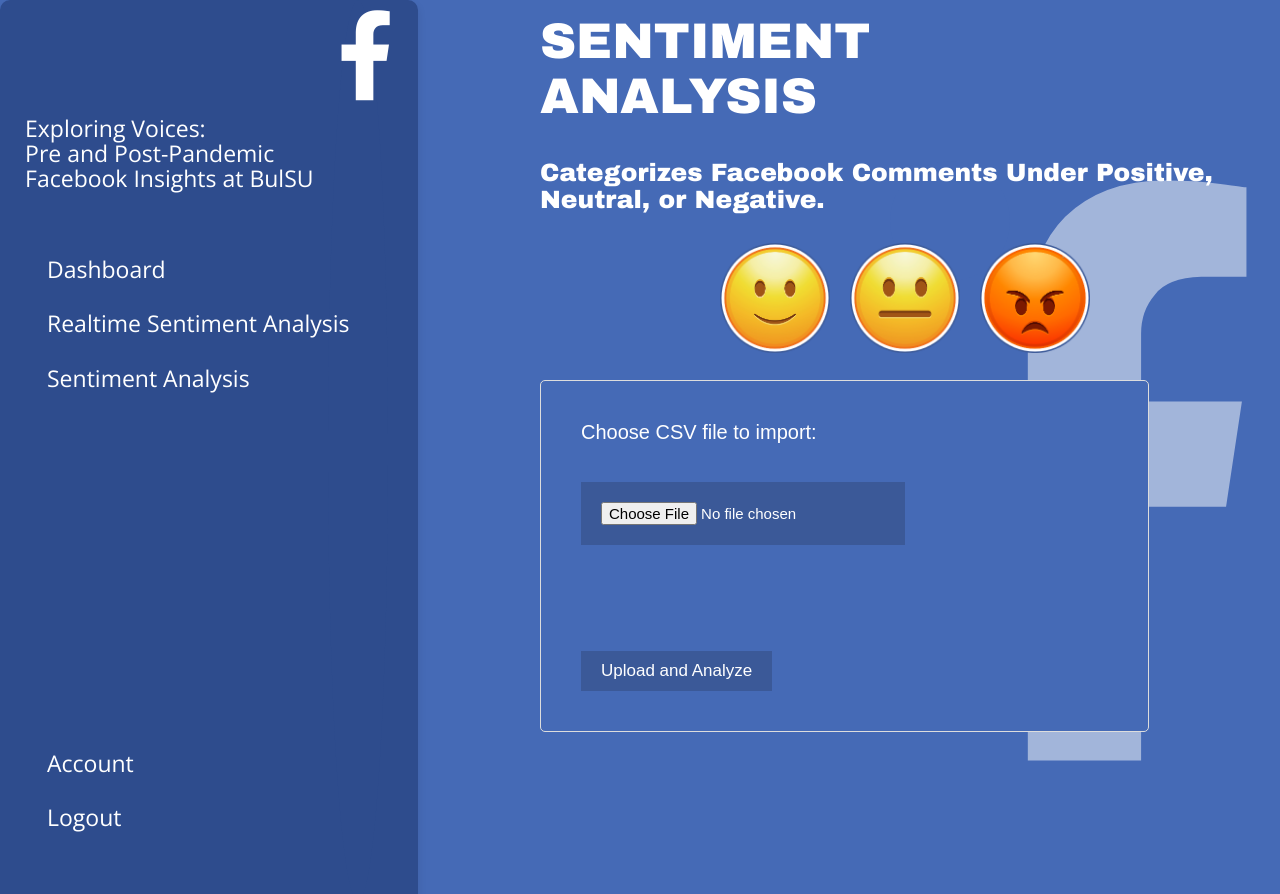
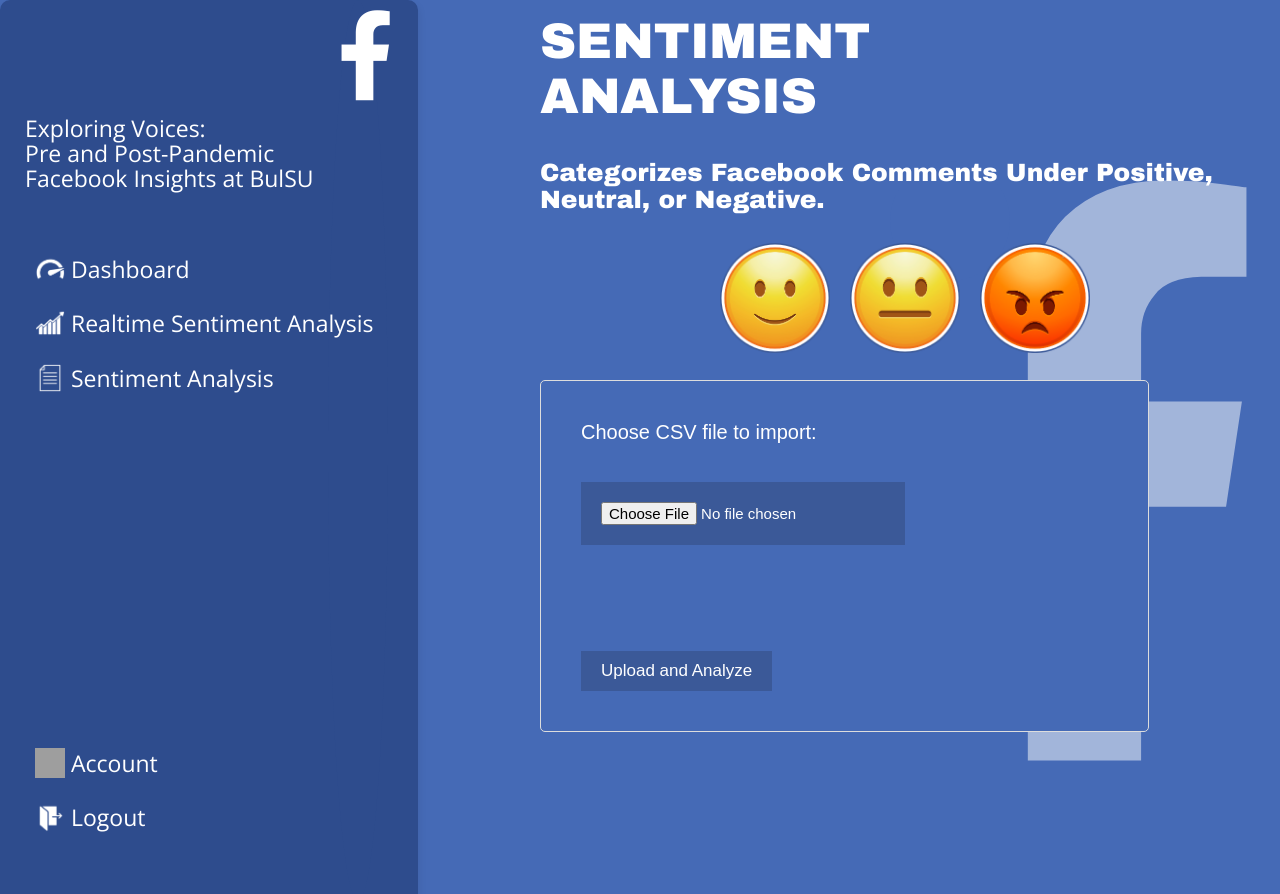
Before and after one commit to For-Sentiment/sentiment-analysis, a PHP site: page /import.php in a window 1280 px wide. Run offline with PHP 8.4, Linux system fonts and the light colour scheme; the visitor is signed in with stand-in values (Sample User, id 1); grey boxes are pictures that could not be loaded.

Commit message:
Update import.php

```diff
--- a/import.php
+++ b/import.php
@@ -14,7 +14,7 @@
 <meta name="viewport" content="width=device-width, initial-scale=1.0">
 <link href='https://fonts.googleapis.com/css?family=Open+Sans' rel='stylesheet'>
 <link rel="stylesheet" href="https://cdnjs.cloudflare.com/ajax/libs/font-awesome/6.0.0-beta3/css/all.min.css">
-<link rel="shortcut icon" type="x-icon" href="logoo1.png">
+<link rel="shortcut icon" type="x-icon" href="images/logoo1.png">
 <title>Home</title>
 <style>
         body {
@@ -154,6 +154,92 @@
         line-height: 20px;
         font-size: 90px;
         }
+
+        .dashboard-icon {
+        position: relative;
+        padding-left: 24px;
+    }
+
+    .dashboard-icon::before {
+        content: '';
+        position: absolute;
+        left: 0;
+        top: 50%;
+        transform: translateY(-50%);
+        width: 30px;
+        height: 30px;
+        background-image: url('images/dashb.png');
+        background-size: cover;
+    }
+
+    .realtime-icon {
+        position: relative;
+        padding-left: 24px;
+    }
+
+    .realtime-icon::before {
+        content: '';
+        position: absolute;
+        left: 0;
+        top: 50%;
+        transform: translateY(-50%);
+        width: 30px;
+        height: 30px;
+        background-image: url('images/realt.png');
+        background-size: cover;
+    }
+
+    .sentiment-icon {
+        position: relative;
+        padding-left: 24px;
+    }
+
+    .sentiment-icon::before {
+        content: '';
+        position: absolute;
+        left: 0;
+        top: 50%;
+        transform: translateY(-50%);
+        width: 30px;
+        height: 30px;
+        background-image: url('images/sentit.png');
+        background-size: cover;
+    }
+
+    .acc-icon {
+        position: relative;
+        padding-left: 24px;
+    }
+
+    .acc-icon::before {
+        content: '';
+        position: absolute;
+        left: 0;
+        top: 50%;
+        transform: translateY(-50%);
+        width: 30px;
+        height: 30px;
+        background-image: url('images/user.png');
+        background-size: cover;
+    }
+
+    .logout-icon {
+        position: relative;
+        padding-left: 24px;
+    }
+
+    .logout-icon::before {
+        content: '';
+        position: absolute;
+        left: 0;
+        top: 50%;
+        transform: translateY(-50%);
+        width: 30px;
+        height: 30px;
+        background-image: url('images/logout.png');
+        background-size: cover;
+    }
+
 
         .main-content {
             margin-top: -20px;
@@ -368,14 +454,10 @@
     method: 'POST',
     body: formData
 })
-        .then(response => {
-            if (!response.ok) {
-                throw new Error(`HTTP error! Status: ${response.status}`);
-            }
-            return response.json();
-        })
+.then(response => response.json())
 .then(data => {
     if (data.results) {
+        // Save results to localStorage and redirect
         localStorage.setItem('analysisResults', JSON.stringify(data.results));
         window.location.href = 'ImportResult.php';
     } else {
@@ -386,8 +468,12 @@
     console.error('Error fetching results:', error);
     alert('Error fetching results: ' + error.message);
 });
+
     });
 });
+
+
+
 
 
         function showLogoutConfirmation() {
```
Lines whose indentation alone changed are shown as unchanged.
